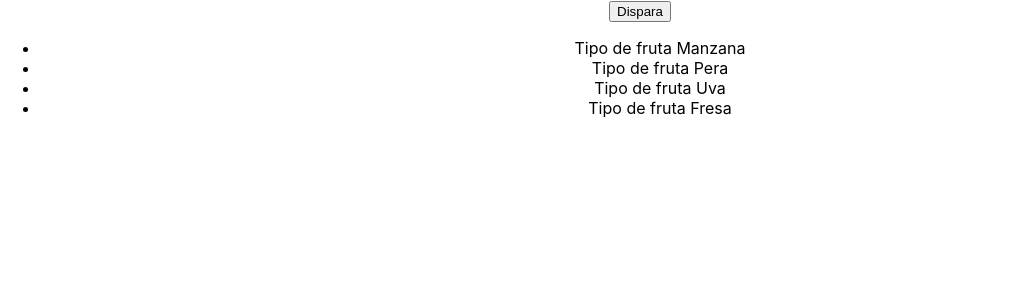
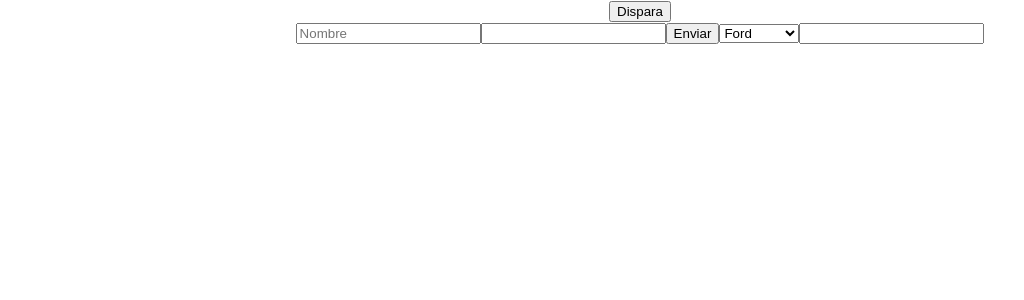
Before and after one commit to dlegarda1/ejemplo, a React (Create React App) app: page / in a window 1280 px wide. Shown: the top 300 px of the page, without its empty margins (0-1024 px from the left). Built offline with nearby package versions, Linux system fonts and the light colour scheme.

Commit message:
Se inserta lista de frutas

```diff
--- a/src/App.js
+++ b/src/App.js
@@ -1,7 +1,6 @@
 import './App.css';
 import Futbol from './practicas/Futbol';
 import Formulario from './practicas/Formulario';
-
 
 
 function App() {
--- a/src/practicas/Formulario.js
+++ b/src/practicas/Formulario.js
@@ -4,7 +4,7 @@ import {useState} from "react";
 
 function Frutas(props){
     console.log(props.fruta);
-    console.log(props.key);
+    console.log(props.indice);
     return(
     <li>Tipo de fruta {props.fruta}</li>
     )
@@ -30,13 +30,13 @@ function Formulario(){
 
     const manejoSumision=(event)=>{
         event.preventDefault();
-        console.log("Enviando "+entradas.nombre+" "+entradas.edad +" "+entradas.auto);
+        console.log("Enviando "+entradas.nombre+" "+entradas.edad +" "+entradas.auto+" "+entradas.fruta);
     }
 
  return(
     <div>
     <form onSubmit={manejoSumision}>
-        {/* <input name="nombre" value={entradas.nombre||""} type="text" placeholder="Nombre"
+         <input name="nombre" value={entradas.nombre||""} type="text" placeholder="Nombre"
         onChange={(evento)=>manejoCambios(evento)}></input>
         <input name="edad" type="number" value={entradas.edad||""} onChange={(evento)=>manejoCambios(evento)}></input>
         <input type="submit" value="Enviar"/>
@@ -45,12 +45,13 @@ function Formulario(){
            <option value="Chevrolet">Chevrolet</option>
            <option value="Toyota">Toyota</option>
             <option value="Nissan">Nissan</option>
-        </select> */}
-        <ul>
-    {frutas.map((frut, index) => (
-        <Frutas key={index} fruta={frut} />
-    ))}
-</ul>
+        </select>
+        <input list="frutero" name="fruta" onChange={(evento)=>manejoCambios(evento)} value={entradas.fruta||""}/>
+            <datalist id="frutero">
+                {frutas.map((frut, index) => (
+                    <option key={index} value={frut} />
+                ))}
+            </datalist>
 
     </form>
 
```
